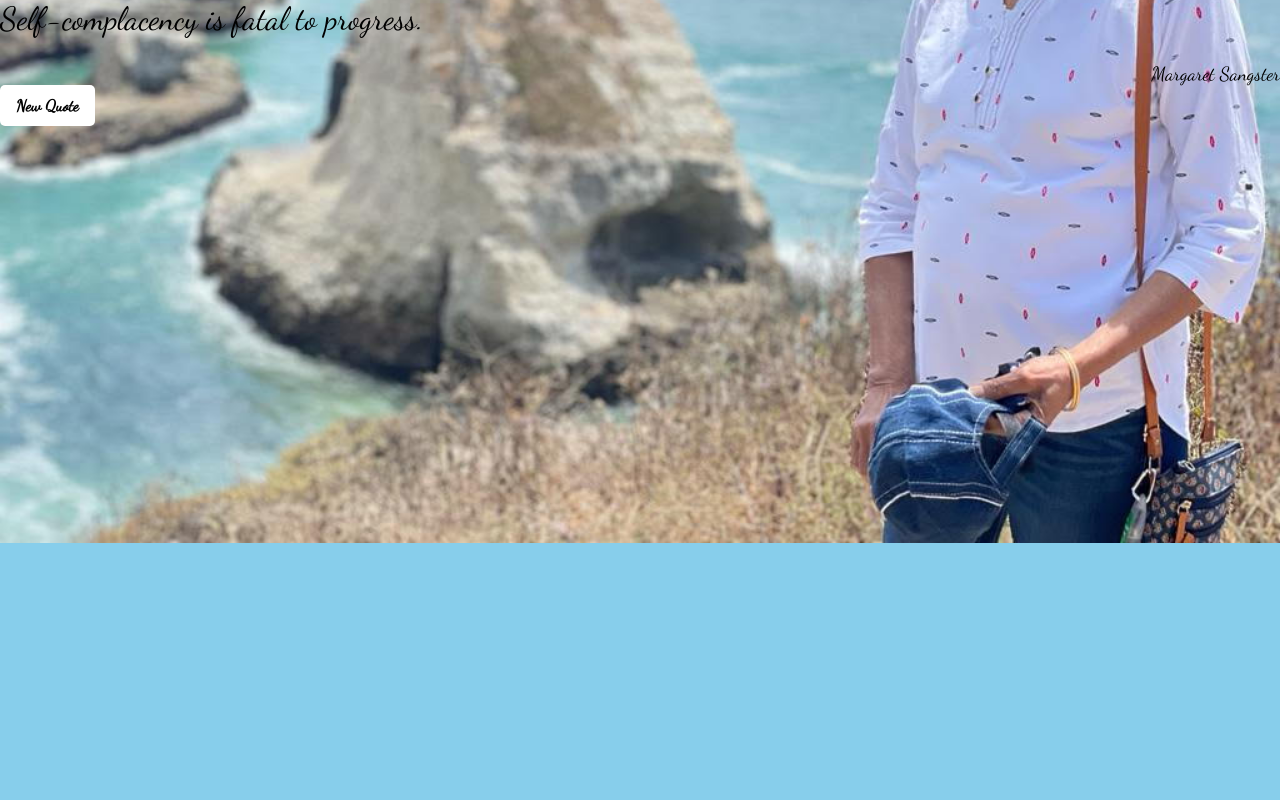
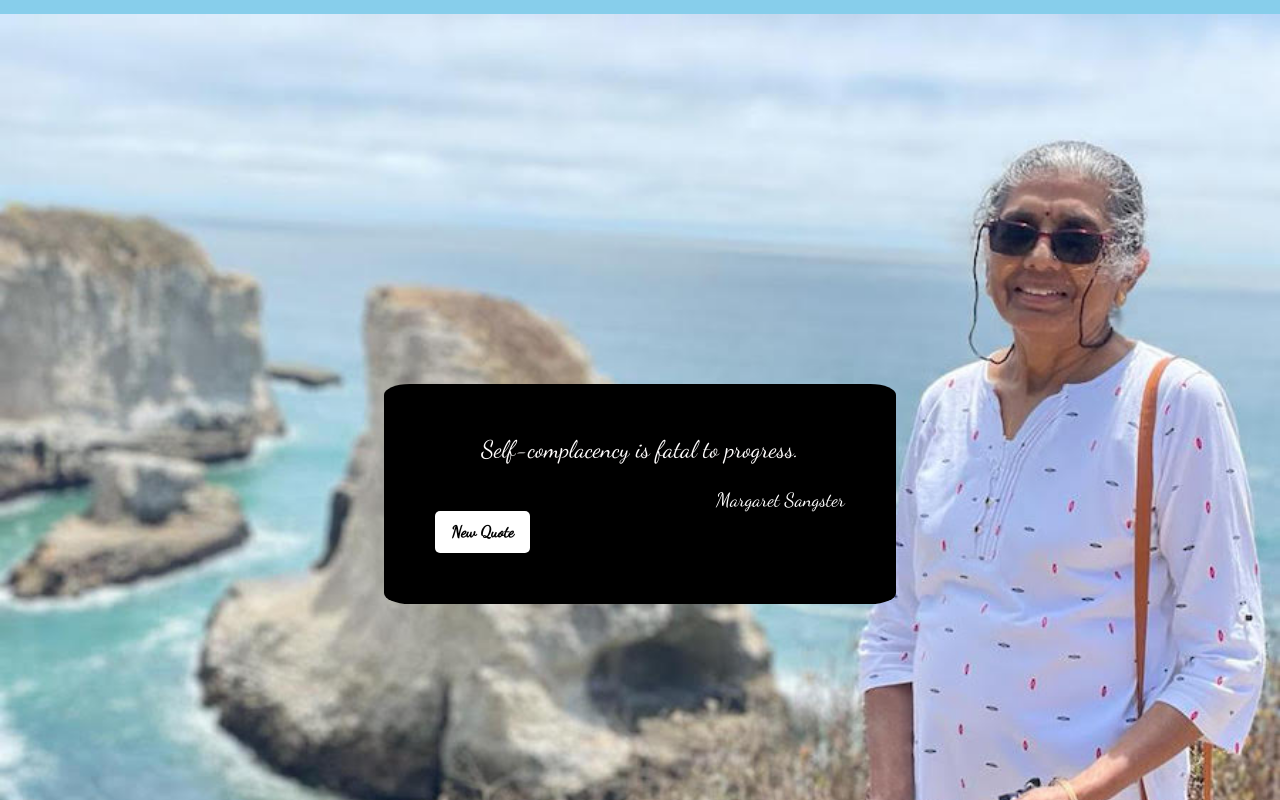
Before and after one commit to Marcellia/random-quote-generator, a React (Create React App) app: page / in a window 1280 px wide. Shown: the top 800 px of the page. Built offline with nearby package versions, Linux system fonts and the light colour scheme.

Commit message:
quote box, css

```diff
--- a/src/App.css
+++ b/src/App.css
@@ -14,13 +14,13 @@ body{
 background-color:skyblue;
 background-image: url("./img/lakhubaa.jpeg");
 background-repeat:no-repeat;
-margin : 0;
+margin : 30%;
   /* background-size:contain; */
   background-position:center;
   background-size: 100%;
 
-  /* height: 90%; */
-
+  height: 20%;
+ overflow: hidden;
     font-family: 'Dancing Script', cursive;
     /* color: white; */
 }
@@ -28,24 +28,30 @@ margin : 0;
 
 #quote-box {
     display:flex;
-    border-radius: 5px;
-    justify-content: flex-start;
-    align-content: flex-end;
+    justify-content: center;
+    align-content:center;
+    background-color: black;
+    border-radius: 5%;
+    /* justify-content: flex-start;
+    align-content: flex-end; */
     flex-direction: column;
+   padding: 10%;
 
 }
 
 #text {
-    color: black;
+    color: rgb(255, 253, 253);
     display: flex;
-    font-size: 2rem;
+    font-size: 1.5rem;
     margin-bottom: 1.5rem;
-
+    display:flex;
+    justify-content: center;
+    align-content:center;
 
 }
 
 #author {
-    color: black;
+    color: rgb(255, 255, 255);
     display: flex;
     justify-content: flex-end;
     font-size: 1.2rem;
@@ -62,6 +68,9 @@ margin : 0;
     font-size: 1rem;
     cursor:pointer;
     outline: none;
+    display:flex;
+    justify-content: center;
+    align-content:center;
 }
 
 #new-quote:hover {
```
Also changed, not shown: src/img/lakhubaa.jpeg.
